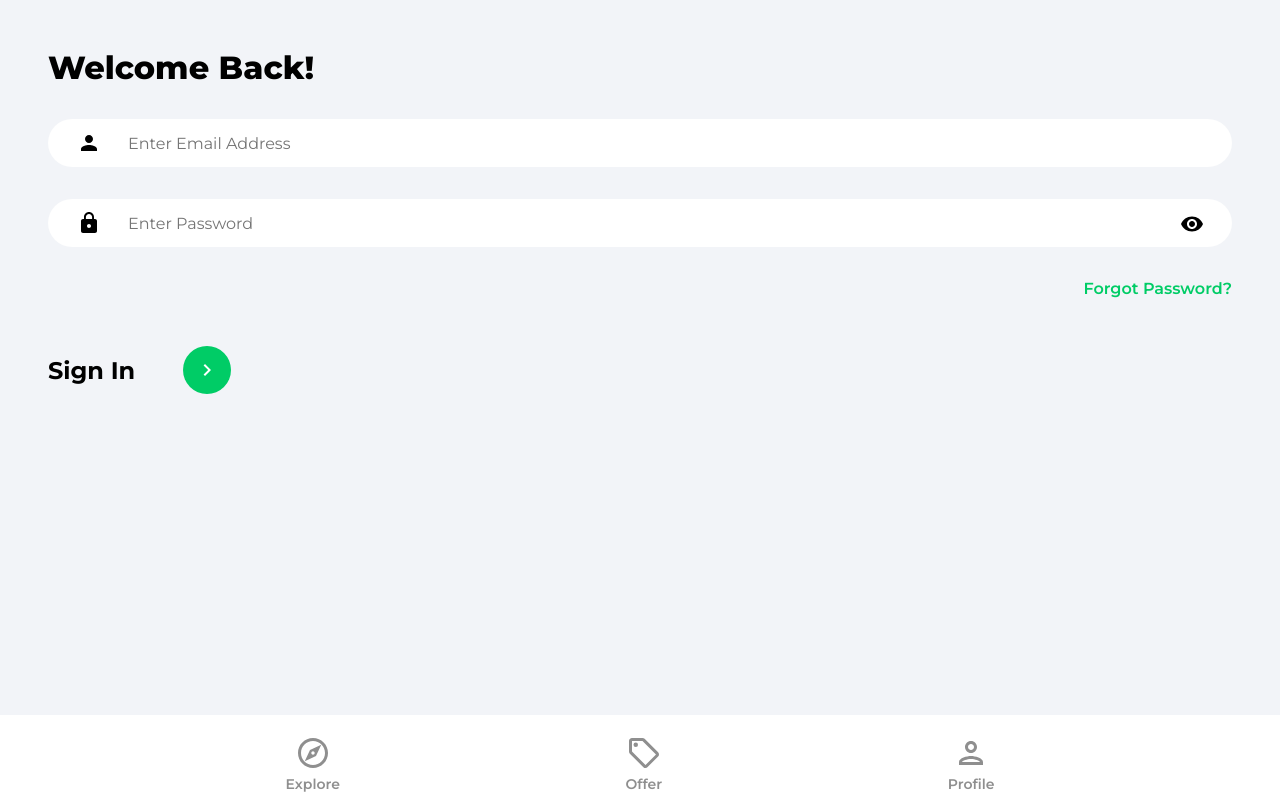
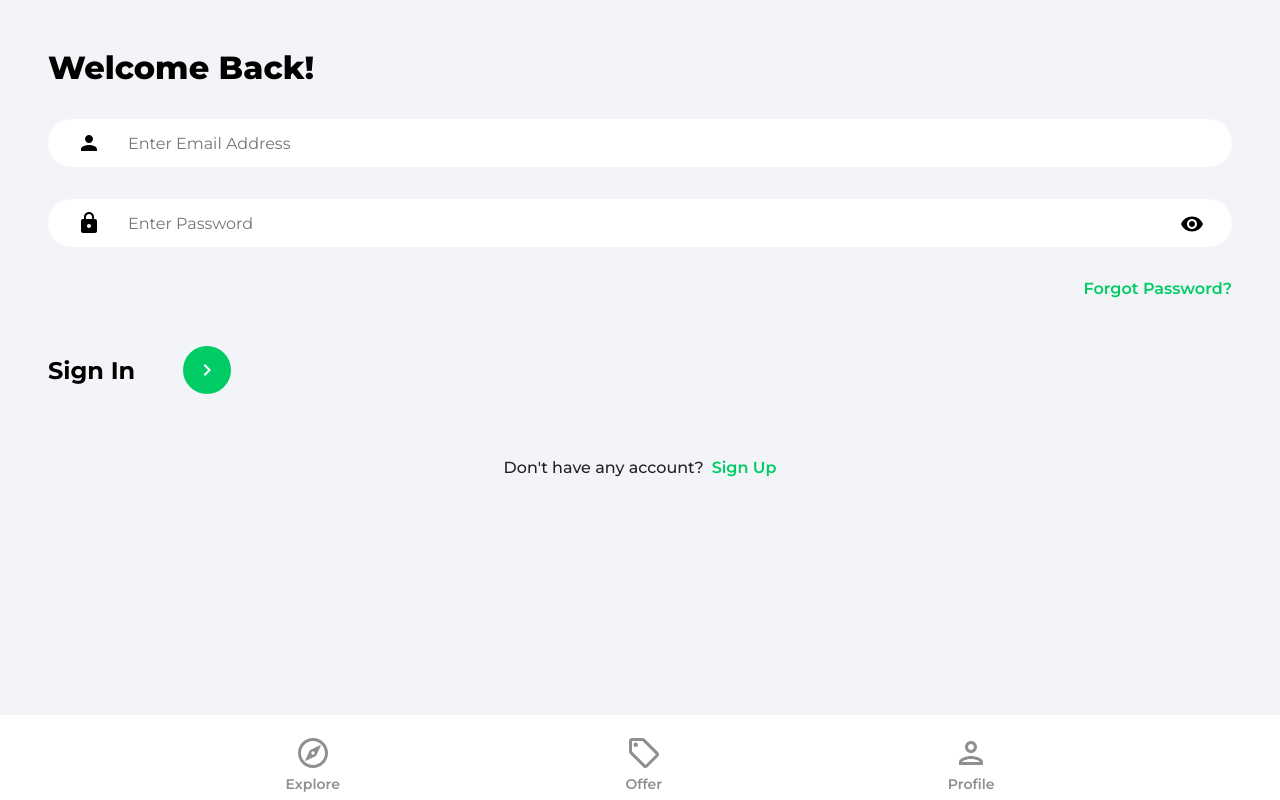
Before and after one commit to it27427/house-marketplace-app, a React (Vite) app: page /sign-in in a window 1280 px wide. Built offline with nearby package versions, Linux system fonts and the light colour scheme.

Commit message:
authtext

```diff
--- a/src/assets/css/index.css
+++ b/src/assets/css/index.css
@@ -174,6 +174,7 @@ h1, h2, h3, h4, h5, h6 {
   margin-bottom: 2rem;
 }
 
+
 .navbar {
   position: fixed;
   left: 0;
@@ -325,12 +326,24 @@ h1, h2, h3, h4, h5, h6 {
   width: 100%;
 }
 
+.authtext {
+  display: flex;
+  align-items: center;
+  justify-content: center;
+  gap: .5rem;
+  margin-top: 4rem;
+  margin-bottom: 3rem;
+  text-align: center;
+}
+
+.signtext {
+  color: #222222;
+  font-weight: 500;
+}
+
 .registerLink {
-  margin-top: 4rem;
   color: #00cc66;
   font-weight: 600;
-  text-align: center;
-  margin-bottom: 3rem;
 }
 
 @media (min-width: 1217px) {
--- a/src/pages/SignIn.jsx
+++ b/src/pages/SignIn.jsx
@@ -64,6 +64,15 @@ const SignIn = () => {
               </button>
             </div>
           </form>
+
+          {/* GOOGLE oAUTH */}
+          <div className='authtext'>
+            <span className='signtext'>Don't have any account?</span>
+
+            <Link to='/sign-up' className='registerLink'>
+              Sign Up
+            </Link>
+          </div>
         </main>
       </div>
     </>
```
